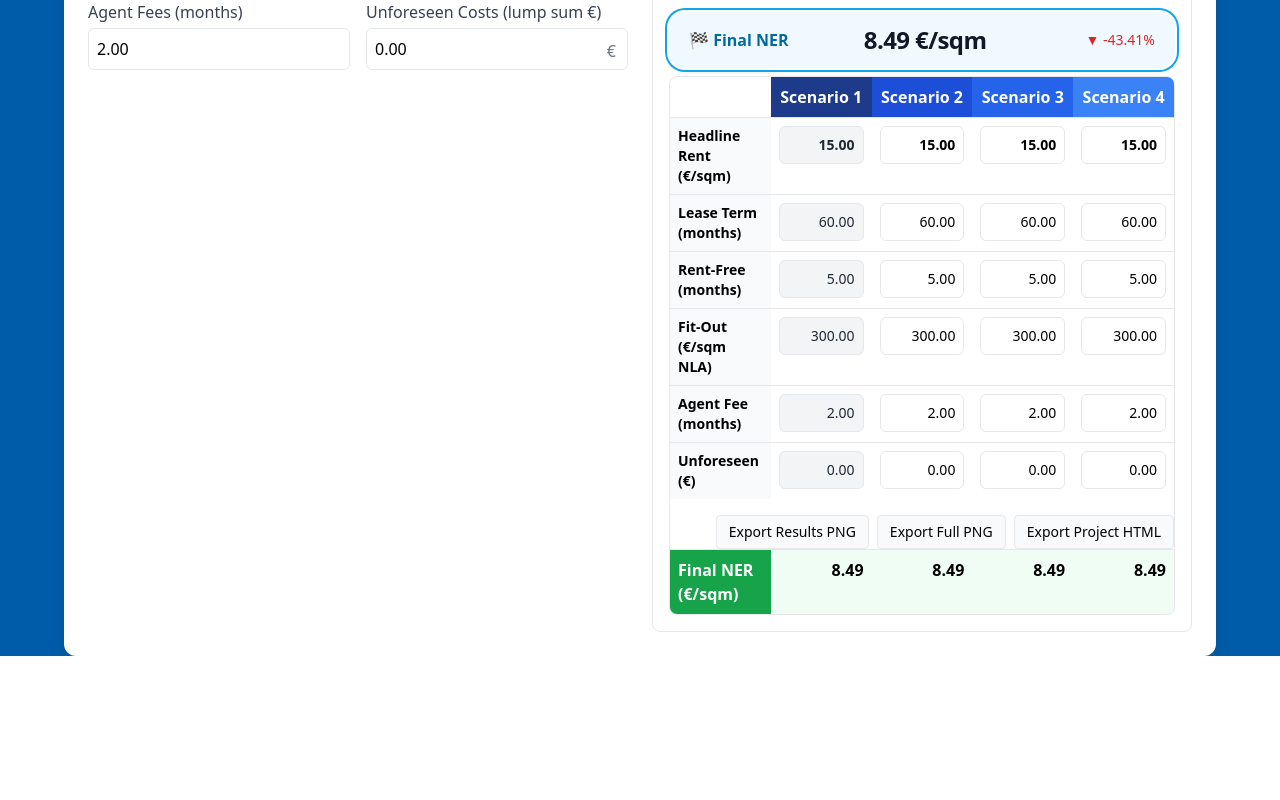
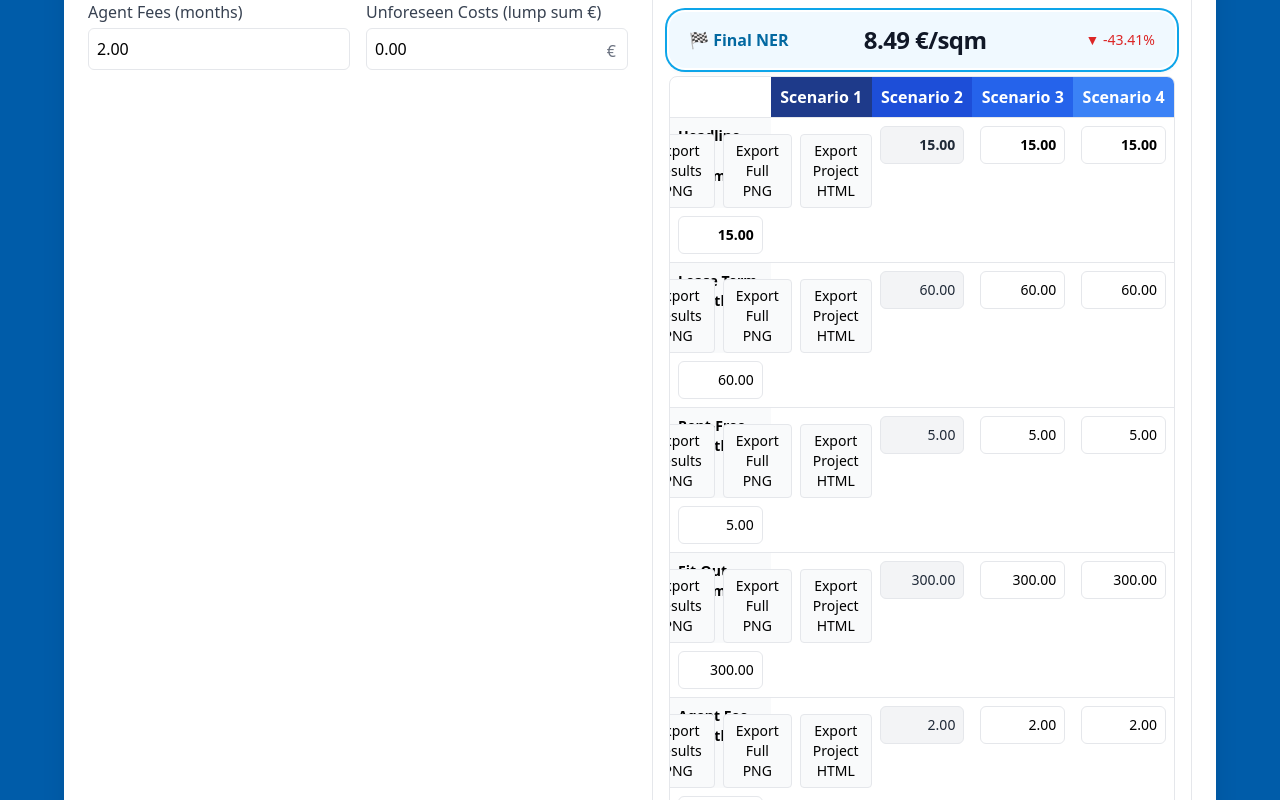
Before and after one commit to Musicandy13/Net-Effective-Rent-Calculator, a React (Vite) app: page / in a window 1280 px wide. Shown: the part 700-1500 px from the top of the page. Before the commit the page ends 1356 px from the top, so only its background shows below. Built offline with nearby package versions, Linux system fonts and the light colour scheme.

Commit message:
Update App.jsx

```diff
--- a/src/App.jsx
+++ b/src/App.jsx
@@ -660,6 +660,13 @@ const calcScenarioNER = (vals) => {
         {label}
       </div>
 
+        {/* Export buttons */}
+              <div className="flex gap-2 justify-end mt-4">
+                <button onClick={exportResultsPNG} className="px-3 py-1.5 rounded border bg-gray-50 hover:bg-gray-100 text-sm">Export Results PNG</button>
+                <button onClick={exportFullPNG} className="px-3 py-1.5 rounded border bg-gray-50 hover:bg-gray-100 text-sm">Export Full PNG</button>
+                <button onClick={exportProjectHTML} className="px-3 py-1.5 rounded border bg-gray-50 hover:bg-gray-100 text-sm">Export Project HTML</button>
+              </div>
+
       {/* Scenario 1 (baseline, locked) */}
       <div className="p-2">
         <ScenarioField
@@ -682,13 +689,6 @@ const calcScenarioNER = (vals) => {
 
     </div>
   ))}
-
-  {/* Export buttons */}
-              <div className="flex gap-2 justify-end mt-4">
-                <button onClick={exportResultsPNG} className="px-3 py-1.5 rounded border bg-gray-50 hover:bg-gray-100 text-sm">Export Results PNG</button>
-                <button onClick={exportFullPNG} className="px-3 py-1.5 rounded border bg-gray-50 hover:bg-gray-100 text-sm">Export Full PNG</button>
-                <button onClick={exportProjectHTML} className="px-3 py-1.5 rounded border bg-gray-50 hover:bg-gray-100 text-sm">Export Project HTML</button>
-              </div>
 
   {/* Final NER row */}
   <div className="grid grid-cols-5 border-t bg-green-50 font-bold">
```
